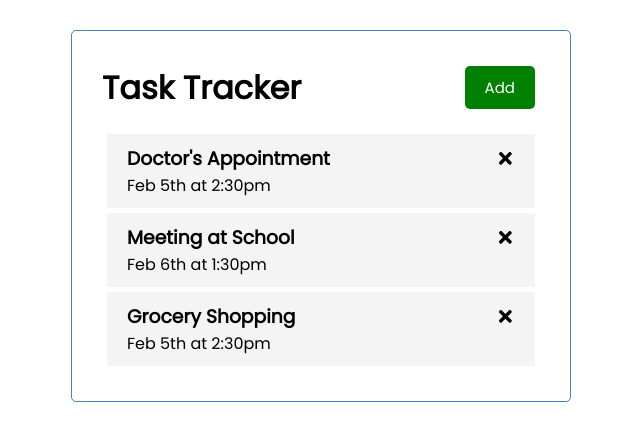
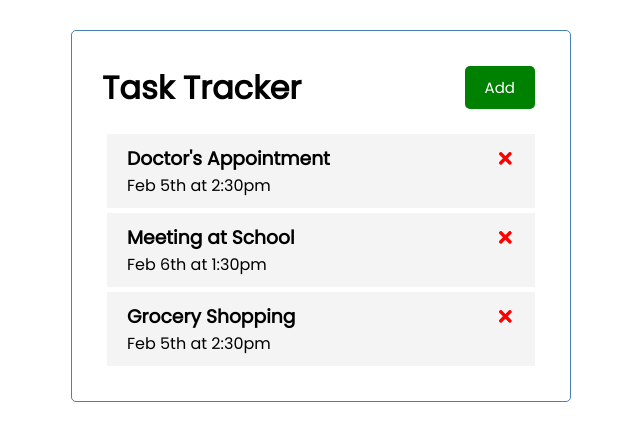
Before and after one commit to NYaCodes/react-task-tracker, a React (Create React App) app: page / in a window 1280 px wide. Shown: the top 440 px of the page, without its empty margins (319-959 px from the left). Built offline with nearby package versions, Linux system fonts and the light colour scheme; the HTML template or start-up script is replaced by a standard one.

Commit message:
added styling to Task.js

```diff
--- a/src/componets/Task.js
+++ b/src/componets/Task.js
@@ -3,7 +3,7 @@
 const Task = ({task}) => {
     return(
         <div className="task">
-<h3>{task.text} <FaTimes /> </h3>
+<h3>{task.text} <FaTimes  style={{color:`red`, cursor: `pointer`}} /> </h3>
 <p>{task.day}</p>
         </div>
     )
```
